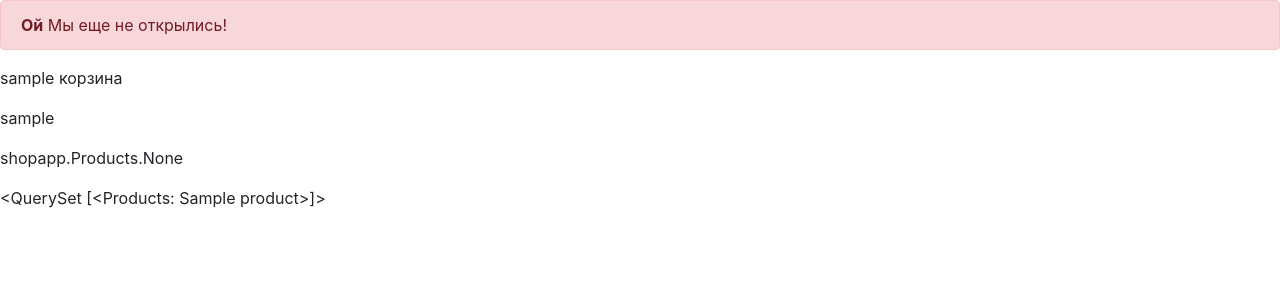
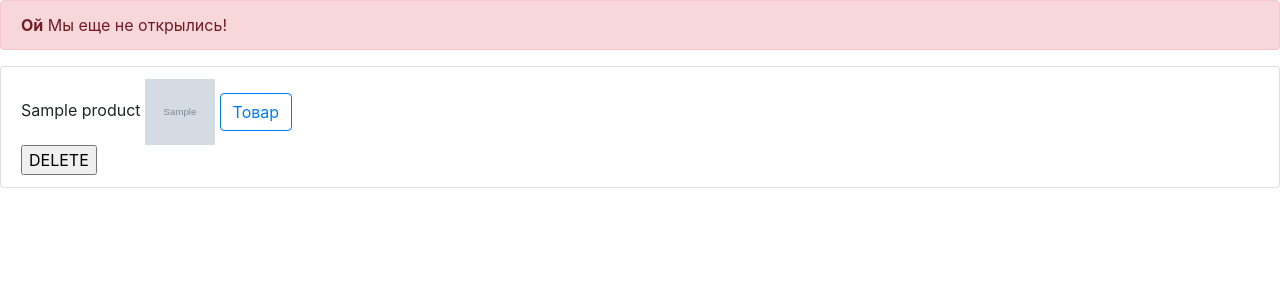
Before and after one commit to KCN6512/onlineshop, a Django app: page /cart/ in a window 1280 px wide. Shown: the part 58-358 px from the top of the page. Run offline with Django 4.2, Linux system fonts and the light colour scheme; a user stored in the database is signed in; tables that the repository leaves empty hold one stand-in row (values such as "Sample post"); grey boxes marked "Sample" are stand-in pictures; some libraries are stand-ins or nearby versions.

Commit message:
remove from cart button and view

```diff
--- a/djangoshop/shopapp/templates/cart.html
+++ b/djangoshop/shopapp/templates/cart.html
@@ -2,12 +2,18 @@
 
 
 {% block content %}
-    <p>{{cart}}</p>
-    <p>{{cart.user}}</p>
-    <p>{{cart.products}}</p>
-    <p>{{ cart.products.all }}</p>
+<ul class="list-group">
+    {% for product in cart.products.all %}
+    <li class="list-group-item">{{product.name}} <img src="{{ product.image.url }}" width="70" height="66">
+    <a class="btn btn-outline-primary" href="{{ product.get_absolute_url }}">Товар</a>
+    <form method="POST" action="{% url 'remove_product' product.product_code %}">
+        {% csrf_token %}<input type="submit" value="DELETE">
+     </form>
+    </li>
 
+    {% endfor %}
 
+  </ul>
 
 
 {% endblock content %}
--- a/djangoshop/shopapp/urls.py
+++ b/djangoshop/shopapp/urls.py
@@ -1,7 +1,6 @@
 from django.urls import path
 
-from .views import (HomeView, LogoutView, ProductView, UserLoginView,
-                    UserRegistrationView, CartView, FeedbackView)
+from .views import *
 
 urlpatterns = [
     path('', HomeView.as_view(), name='home'),
@@ -11,6 +10,7 @@ urlpatterns = [
     path('logout/', LogoutView.as_view(), name='logout'),
     path('cart/', CartView.as_view(), name='cart',),
     path('feedback/', FeedbackView.as_view(), name='feedback'),
+    path('remove_product/<int:product_code>', remove_product_from_cart_view, name='remove_product')
 
 ]
 
--- a/djangoshop/shopapp/views.py
+++ b/djangoshop/shopapp/views.py
@@ -1,8 +1,9 @@
 from django.contrib.auth import login, logout
 from django.contrib.auth.views import LoginView
+from django.http import HttpResponseRedirect
 from django.shortcuts import get_object_or_404, redirect, render
 from django.urls import reverse_lazy
-from django.views.generic import CreateView, DetailView, ListView, View
+from django.views.generic import CreateView, DetailView, ListView, View, DeleteView
 from django.contrib.auth.mixins import LoginRequiredMixin
 
 from .forms import UserRegistrationForm, FeedbackForm
@@ -76,6 +77,12 @@ class CartView(LoginRequiredMixin, ListView):
         queryset = CartModel.objects.get(user=self.request.user)
         return queryset
 
+def remove_product_from_cart_view(request, product_code):
+    product = get_object_or_404(Products, product_code=product_code)
+    cart = get_object_or_404(CartModel, user=request.user)
+    cart.products.remove(product)
+    return HttpResponseRedirect(reverse_lazy('cart'))
+
 
 class FeedbackView(CreateView):
     form_class = FeedbackForm
@@ -86,6 +93,7 @@ class FeedbackView(CreateView):
         context = super().get_context_data(**kwargs)
         context['title'] = 'Обратная связь'
         return context
+
 
 
 def page_not_found(request, exception):
```
